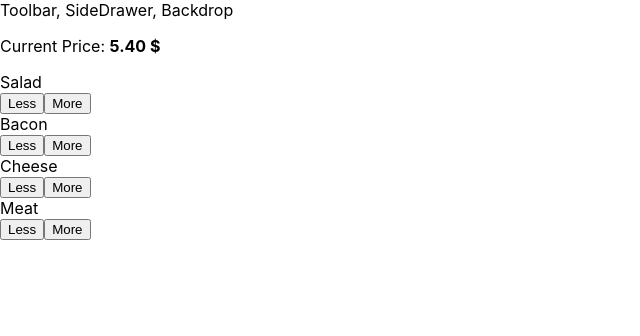
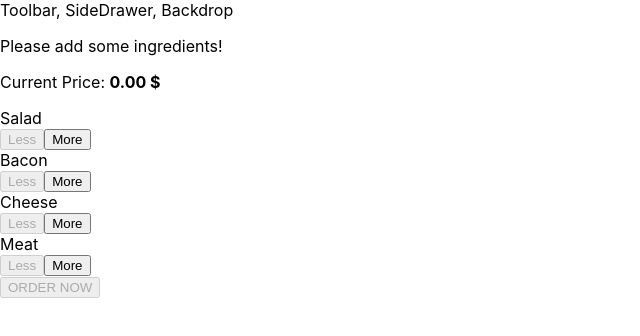
Before and after one commit to faridhuseynov/BurgerApp, a React app: page / in a window 1280 px wide. Shown: the top 336 px of the page, without its empty margins (0-640 px from the left). Built offline with nearby package versions, Linux system fonts and the light colour scheme.

Commit message:
Order Now button added

```diff
--- a/src/components/Burger/BuildControls/BuildControls.css
+++ b/src/components/Burger/BuildControls/BuildControls.css
@@ -8,3 +8,45 @@
     margin: auto;
     padding: 10px 0;
 }
+
+
+.OrderButton {
+    background-color: #DAD735;
+    outline: none;
+    cursor: pointer;
+    border: 1px solid #966909;
+    color: #966909;
+    font-family: inherit;
+    font-size: 1.2em;
+    padding: 15px 30px;
+    box-shadow: 2px 2px 2px #966909;
+}
+
+.OrderButton:hover, .OrderButton:active {
+    background-color: #A0DB41;
+    border: 1px solid #966909;
+    color: #966909;
+}
+
+.OrderButton:disabled {
+    background-color: #C7C6C6;
+    cursor: not-allowed;
+    border: 1px solid #ccc;
+    color: #888888;
+}
+
+.OrderButton:not(:disabled) {
+    animation: enable 0.3s linear;
+}
+
+@keyframes enable {
+    0% {
+        transform: scale(1);
+    }
+    60% {
+        transform: scale(1.1);
+    }
+    100% {
+        transform: scale(1);
+    }
+}
--- a/src/components/Burger/BuildControls/BuildControls.js
+++ b/src/components/Burger/BuildControls/BuildControls.js
@@ -18,6 +18,7 @@
                 disabled = {props.disabled[ctrl.type]}
             />
         ))}
+        <button disabled={!(props.price>0)} className={classes.OrderButton}>ORDER NOW</button>
     </div>
 )
 
--- a/src/containers/BurgerBuilder/BurgerBuilder.js
+++ b/src/containers/BurgerBuilder/BurgerBuilder.js
@@ -5,20 +5,20 @@
 
 const INGREDIENT_PRICES={
     salad:0.5,
+    bacon:0.7,
     cheese:0.4,
-    meat:1.3,
-    bacon:0.7
+    meat:1.3
 }
 
 class BurgerBuilder extends Component{
     state={
         ingredients:{
-            salad:1,
-            bacon:1,
-            cheese:2,
-            meat:2
+            salad:0,
+            bacon:0,
+            cheese:0,
+            meat:0
         },
-        totalPrice : 5.4
+        totalPrice : 0
     }
 
     addIngredientHandler = (type) => {
```
Also changed, not shown: 1 other file (tests, documents, lock files or other folders).
